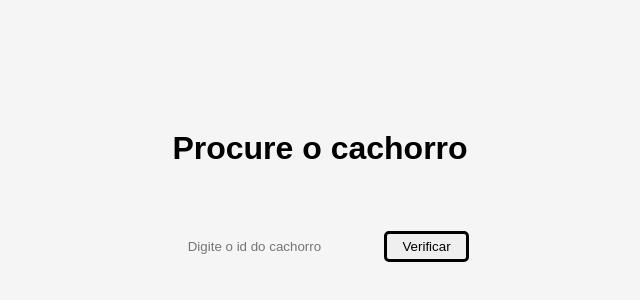
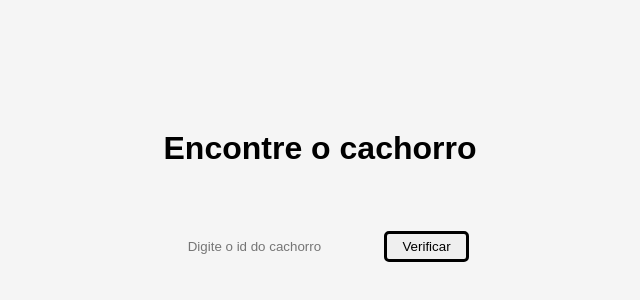
Before and after one commit to lucasherrerods/praticas-js, a plain HTML site: page find_dog/index.html in a window 1280 px wide. Shown: the part 124-424 px from the top of the page, without its empty margins (320-960 px from the left). Drawn offline with Linux system fonts and the light colour scheme.

Commit message:
alterando titulo

```diff
--- a/find_dog/index.html
+++ b/find_dog/index.html
@@ -4,14 +4,14 @@
 <head>
     <meta charset="UTF-8">
     <meta name="viewport" content="width=device-width, initial-scale=1.0">
-    <title>Desafio API | Rick and Morty</title>
+    <title>Desafio API | Encontre o cachorro</title>
     <link rel="stylesheet" href="style.css">
     <script src="script.js" defer></script>
 </head>
 
 <body>
     <div class="container">
-        <h1>Procure o cachorro</h1>
+        <h1>Encontre o cachorro</h1>
         <div class="input-box">
             <input id="idDog" type="number" placeholder="Digite o id do cachorro">
             <button id="btn">Verificar</button>
```
